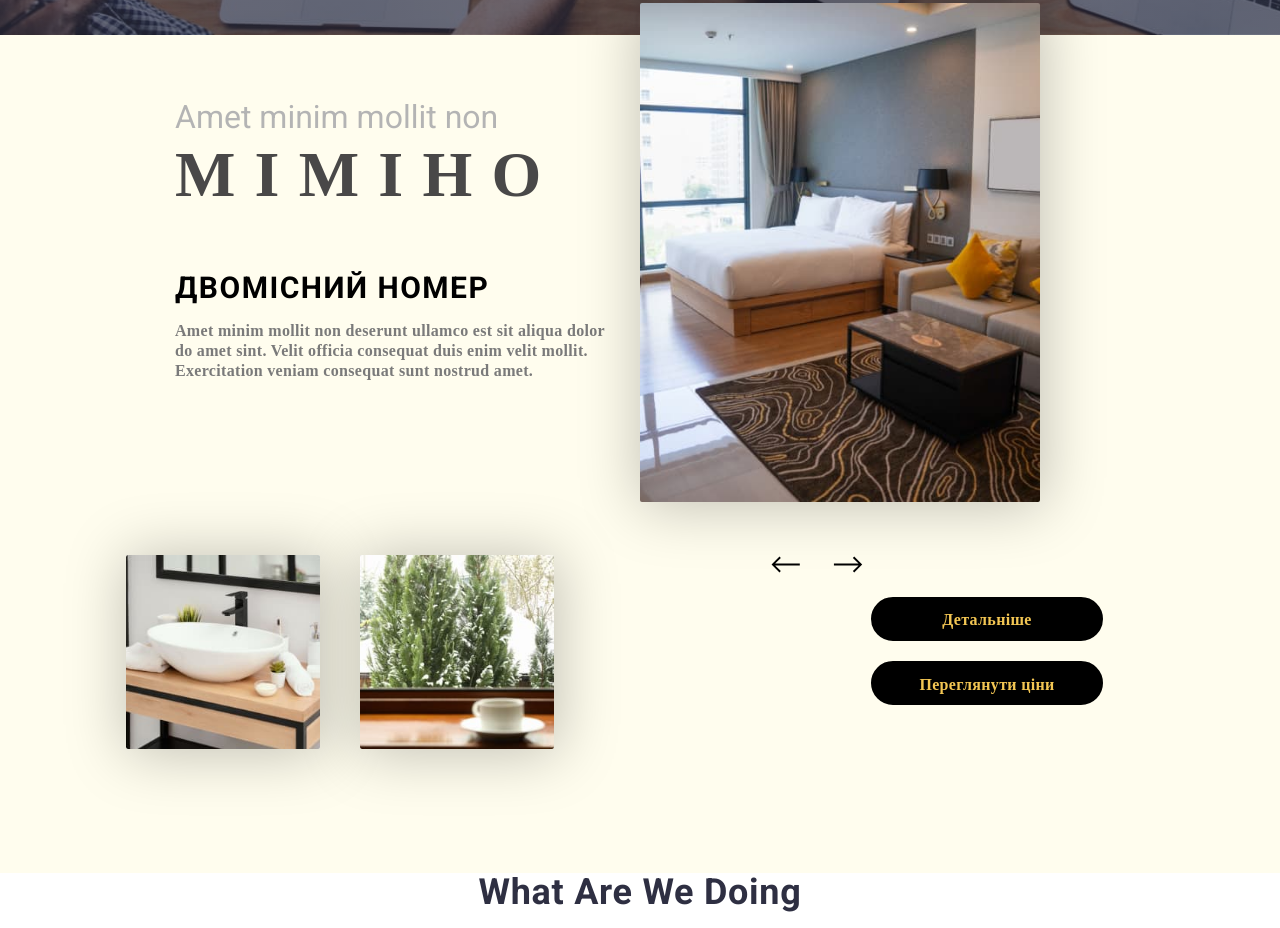
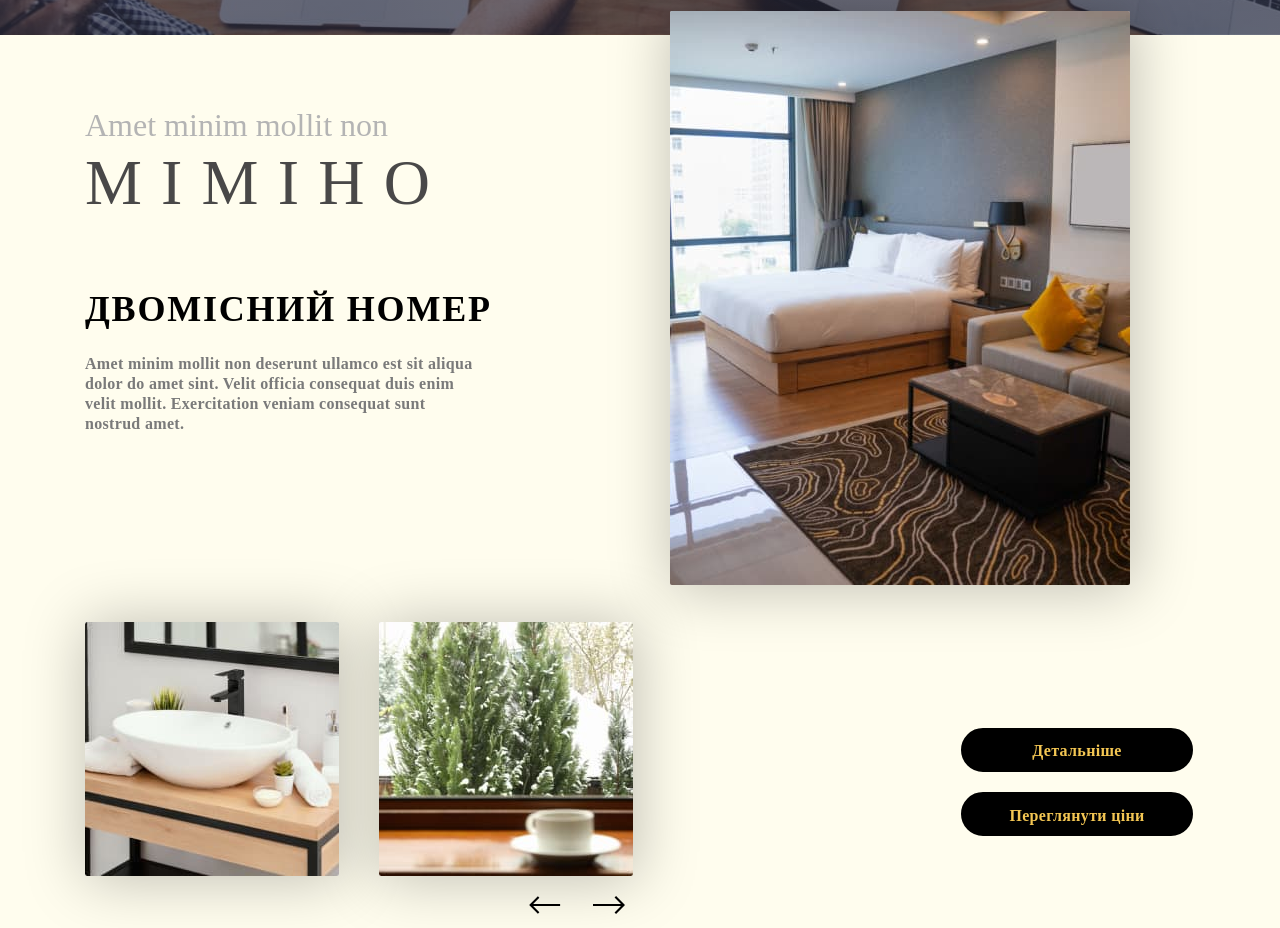
Before and after one commit to Sasho878748/--8, a plain HTML site: page index.html in a window 1280 px wide. Shown: the part 642-1570 px from the top of the page. Drawn offline with nearby package versions, Linux system fonts and the light colour scheme.

Commit message:
final tasc 15

```diff
--- a/css/task-fiveteen.css
+++ b/css/task-fiveteen.css
@@ -49,8 +49,8 @@ TASK 15 */
   margin: 0 auto;
 }
 .two-adult-text-non {
-  font-style: normal;
-  font-weight: 400;
+  font-family: 'Times New Roman';
+  font-weight: normal;
   font-size: 20px;
   line-height: 1.15;
   color: #b4b4b4;
@@ -58,8 +58,6 @@ TASK 15 */
 }
 .two-adult-logo {
   font-family: 'Film P3';
-  font-style: normal;
-  font-weight: 700;
   font-size: 40px;
   line-height: 1.08;
   letter-spacing: 0.3em;
@@ -68,8 +66,8 @@ TASK 15 */
   margin-bottom: 32px;
 }
 .two-adult-title {
-  font-style: normal;
-  font-weight: 700;
+  font-family: 'Times New Roman';
+  font-weight: bold;
   font-size: 24px;
   line-height: 1.17;
   letter-spacing: 0.05em;
@@ -78,7 +76,6 @@ TASK 15 */
 }
 .two-adult-text {
   font-family: 'Montserrat';
-  font-style: normal;
   font-weight: 600;
   font-size: 12px;
   line-height: 1.25;
@@ -94,13 +91,7 @@ TASK 15 */
   list-style: none;
   display: flex;
   gap: 16px;
-  margin: 0 auto;
   margin-bottom: 20px;
-}
-.two-adult-item-img {
-}
-
-.two-adult-item-btn {
 }
 
 .two-adult-room-img {
@@ -122,26 +113,23 @@ TASK 15 */
 .two-adult-list-slider {
   list-style: none;
   display: flex;
-  gap: 20px;
+  gap: 32px;
   margin-bottom: 20px;
 }
-.two-adult-item-slider {
-}
+
 .two-adult-left-btn {
   background-color: transparent;
   border: none;
+  padding: 0;
 }
 .two-adult-right-btn {
   background-color: transparent;
   border: none;
-}
-
-.two-adult-btn-box {
+  padding: 0;
 }
 
 .two-adult-list-btn {
   list-style: none;
-
   text-align: center;
   justify-content: center;
 }
@@ -167,7 +155,6 @@ TASK 15 */
 .two-adult-link {
   text-decoration: none;
   font-family: 'Montserrat';
-  font-style: normal;
   font-weight: 700;
   font-size: 16px;
   line-height: 1, 25;
@@ -176,15 +163,14 @@ TASK 15 */
 }
 
 .two-adult-btn {
-  background: inherit;
-  border: none;
   font-family: 'Montserrat';
-  font-style: normal;
   font-weight: 700;
   font-size: 16px;
   line-height: 1, 25;
   letter-spacing: 0.02em;
   color: #f3c653;
+  background: inherit;
+  border: none;
 }
 
 @media screen and (min-width: 414px) {
@@ -205,8 +191,6 @@ TASK 15 */
   }
 
   .two-adult-text-non {
-    font-style: normal;
-    font-weight: 400;
     font-size: 32px;
     line-height: 1.16;
     margin-bottom: 4px;
@@ -236,7 +220,8 @@ TASK 15 */
   .two-adult-list-img {
     display: flex;
     gap: 40px;
-    margin-left: auto;
+    right: 0;
+    margin-bottom: 0;
   }
 
   .two-adult-room-img {
@@ -248,20 +233,74 @@ TASK 15 */
   }
 
   .two-adult-img-btn-box {
+    position: relative;
+    right: 0;
     display: flex;
     text-align: center;
-    justify-content:space-between;
+    justify-content: space-between;
   }
 
   .two-adult-list-btn {
-position: relative;
-top: 40px;
-
-}
+    position: absolute;
+    top: 107%;
+    left: 100%;
+    transform: translate(-100%, -150%);
+  }
 }
 
 @media screen and (min-width: 1023px) and (max-width: 1279px) {
   .two-adult-list-slider {
-  display: none;
+    display: none;
+  }
 }
+
+@media screen and (min-width: 1280px) {
+  .container-task-fiveteen {
+    width: 1140px;
+  }
+
+  .one-room-for-two-adult {
+    padding-top: 72px;
+    padding-bottom: 40px;
+  }
+
+  .two-adult-text-non {
+    font-size: 32px;
+    line-height: 1.16;
+  }
+
+  .two-adult-logo {
+    margin-bottom: 72px;
+  }
+
+  .two-adult-title {
+    font-size: 36px;
+    line-height: 1.14;
+    margin-bottom: 24px;
+  }
+
+  .two-adult-text {
+    max-width: 400px;
+    max-height: 83px;
+    margin-bottom: 188px;
+  }
+
+  .two-adult-room-img {
+    max-width: 460px;
+  }
+
+  .two-adult-img-btn-box {
+    margin-bottom: 40px;
+  }
+
+  .two-adult-list-slider {
+    position: absolute;
+    top: 105%;
+    left: 40%;
+    margin-bottom: 0;
+  }
+
+  .two-adult-slider-img {
+    max-width: 294px;
+  }
 }
--- a/index.html
+++ b/index.html
@@ -241,18 +241,17 @@
                 </picture>
               </li>
             </ul>
-
             <ul class="two-adult-list-slider">
               <li class="two-adult-item-slider">
                 <button type="button" class="two-adult-left-btn">
-                  <svg width="30" height="17">
+                  <svg width="32" height="32">
                     <use href="./img/task-15/left-rigt-svg.svg#icon-left"></use>
                   </svg>
                 </button>
               </li>
               <li class="two-adult-item-slider">
                 <button type="button" class="two-adult-right-btn">
-                  <svg width="30" height="17">
+                  <svg width="32" height="32">
                     <use href="./img/task-15/left-rigt-svg.svg#icon-right"></use>
                   </svg>
                 </button>
```
